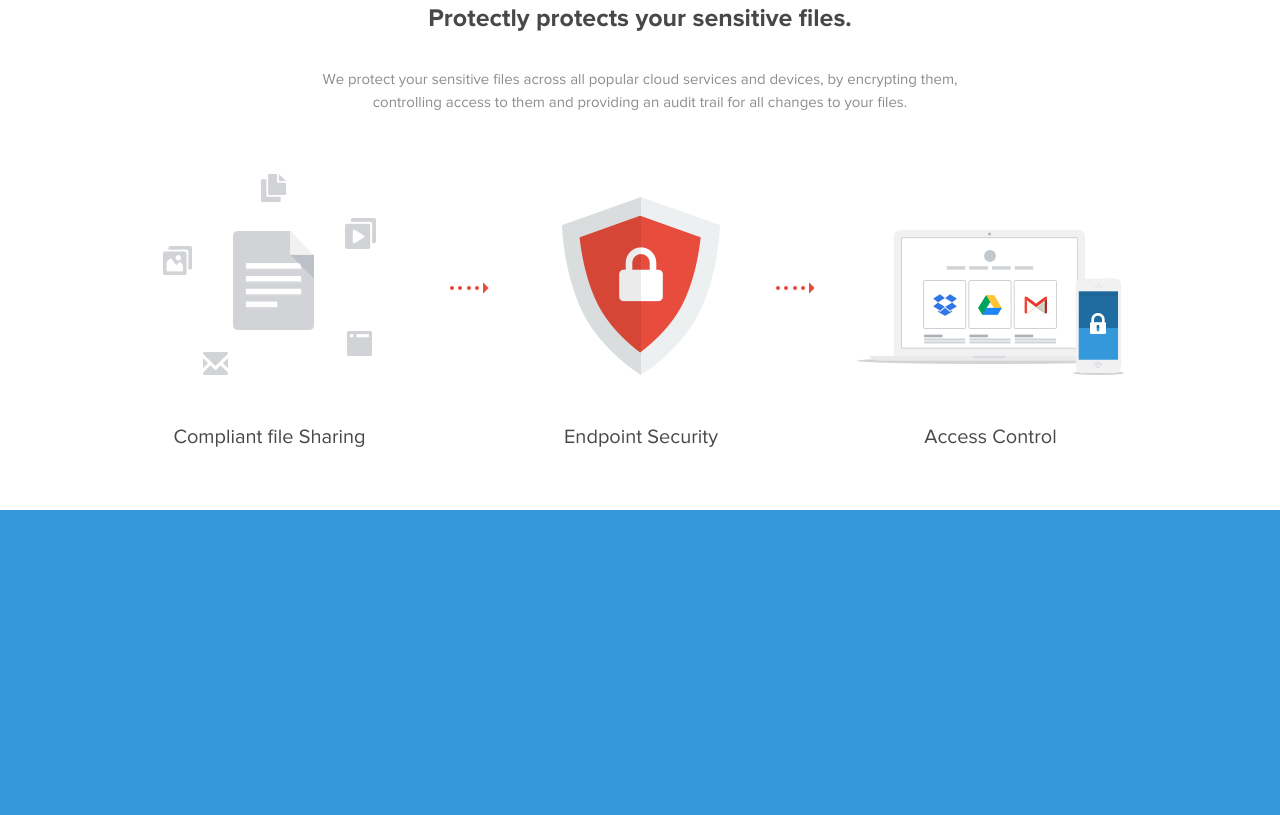
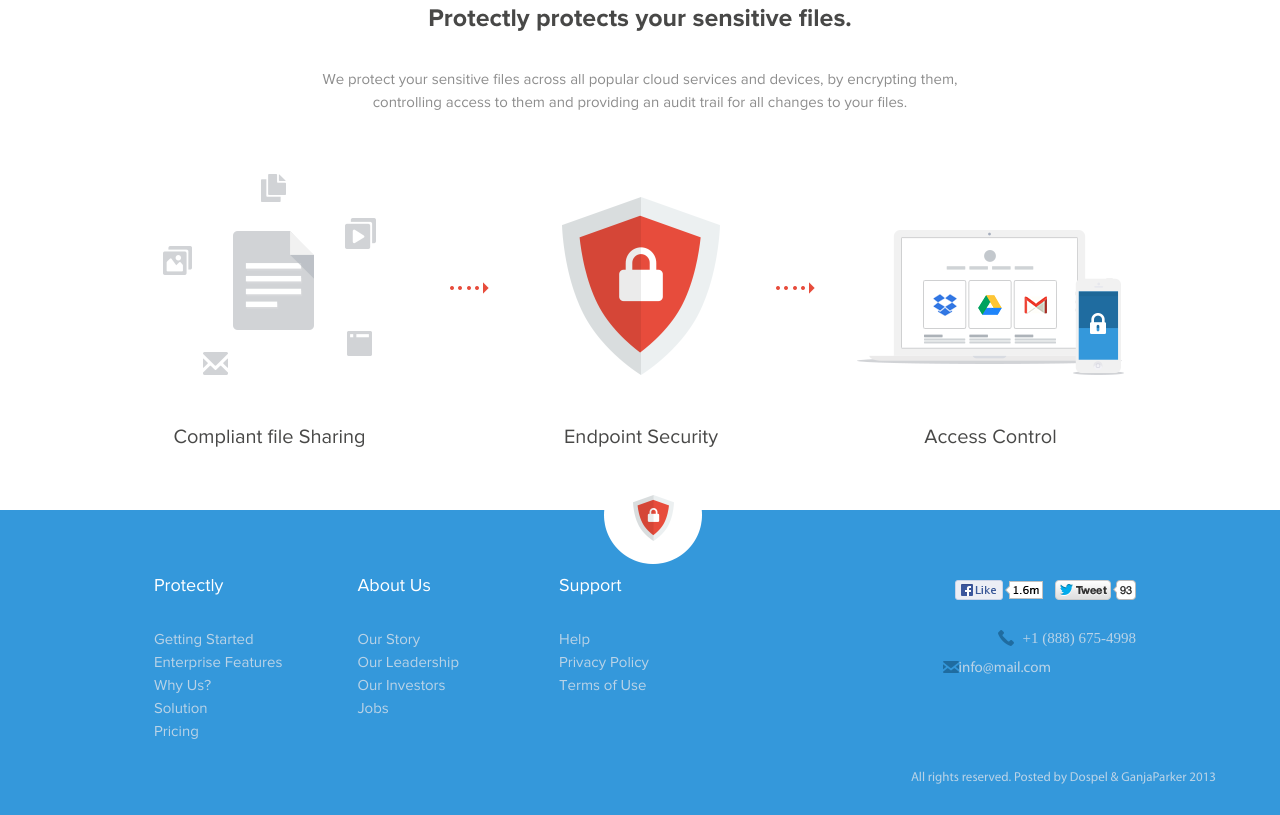
Before and after one commit to HellDevi1/IT, a plain HTML site: page HC/practice6/index.html in a window 1280 px wide. Shown: the part 1345-2160 px from the top of the page. Drawn offline with Linux system fonts and the light colour scheme; a web font is replaced by a local one.

Commit message:
Сайт готов

```diff
--- a/HC/practice6/css/style.css
+++ b/HC/practice6/css/style.css
@@ -95,6 +95,9 @@ font-family: 'fontf14eee643541cf03a10f26c944cc29f5';
 .nav{
 	float: left;
 	list-style: none;
+}
+.nav a:hover{
+	color: #fff;
 }
 .nav a{
 	color: #c2e0f4;
@@ -290,7 +293,7 @@ font-family: 'fontf14eee643541cf03a10f26c944cc29f5';
 	position: relative;
 	bottom: -450px;
 	left: 35px;
-	margin-bottom: 150px;
+	margin-bottom: 100px;
 }
 .functions div{
 	display: inline-block;
@@ -334,3 +337,86 @@ font-family: 'fontf14eee643541cf03a10f26c944cc29f5';
 	position: relative;
 	background-color: #3498db;
 }
+.footer_content{
+	width: 992px;
+	height: 100%;
+	margin: 0 auto;
+	position: relative;
+}
+.footer_shield{
+	position: absolute;
+	top: -44px;
+	left: 460px;
+}
+.info_ul{
+	float: left;
+	font-family: "Proxima Nova regular";
+	padding-left: 10px;
+
+}
+.info_ul ul{
+	display: inline;
+	float: left;
+	list-style-type: none;
+	margin-right: 75px;
+	margin-top: 65px;
+}
+.info_ul ul:nth-child(2){
+	margin-right: 100px;
+}
+.info_ul span{
+	display: block;
+	font-size: 18px;
+	color: #fff;
+	margin-bottom: 35px;
+}
+.info_ul li{
+	margin-bottom: 5px;
+}
+.info_ul a{
+	text-decoration: none;
+	font-size: 15px;
+	color: #bad3e7;
+}
+.info_ul a:hover{
+	color: #fff;
+}
+.social{
+	padding-top: 70px;
+	float: right;
+}
+.footer_contacts{
+	position: absolute;
+	right: 0;
+	top: 120px;
+	font-size: 15px;
+}
+.footer_number{
+	font-family: 'ProximaNova-Semibold';
+	color: #bad3e7;
+	margin-bottom: 13px;
+}
+.footer_mail span{
+	position: absolute;
+	color: #bad3e7;
+	font-family: "MyriadProRegular";
+	right: 85px;
+}
+.footer_contacts img{
+	position: absolute;
+}
+.footer_number img{
+	left: -25px;
+}
+.footer_mail img{
+	top: 31px;
+	left: -80px;
+}
+.copyright{
+	position: absolute;
+	right: -80px;
+	top: 260px;
+	font-family: "MyriadProRegular";
+	color: #bad3e7;
+	font-size: 13px;
+}
--- a/HC/practice6/index.html
+++ b/HC/practice6/index.html
@@ -26,7 +26,7 @@
 					</div>
 				</div>
 				<div class="container container_protect">
-					<div class="protect_text">
+					<div class="protect_text default">
 						Protect Your sensitive<br>
 						files across cloud services.
 					</div>
@@ -52,7 +52,7 @@
 					<img src="./img/sixth_logo.png">
 				</div>
 				<!--<div class="lorem">Lorem ipsum sit Amet Dolor</div>-->
-				<div class="middle_text">
+				<div class="middle_text default">
 					<div class="lorem">
 						Lorem ipsum sit Amet Dolor
 					</div>
@@ -72,14 +72,14 @@
 						Alice Anderson, <a href="https://99designs.com/" target="_blank">99designs.com</a>
 					</div>
 				</div>
-				<div class="lower_text">
+				<div class="lower_text default">
 					<div>Protectly protects your sensitive files.</div>
 					<div>
 						We protect your sensitive files across all popular cloud services and devices, by encrypting them,<br>
 						controlling access to them and providing an audit trail for all changes to your files.
 					</div>
 				</div>
-				<div class="functions">
+				<div class="functions default">
 					<div>
 						<img src="./img/files.png"><br>
 						<span>Compliant file Sharing</span>
@@ -96,7 +96,49 @@
 					</div>
 				</div>
 			</div>
-			<div id="footer"></div>
+			<div id="footer">
+				<div class="footer_content">
+					<div class="footer_shield">
+					<img src="./img/bottom_shield.png">
+					</div>
+					<div class="info_ul default">
+						<ul><span>Protectly</span>
+							<li><a href="#">Getting Started</a></li>
+							<li><a href="#">Enterprise Features</a></li>
+							<li><a href="#">Why Us?</a></li>
+							<li><a href="#">Solution</a></li>
+							<li><a href="#">Pricing</a></li>
+						</ul>
+						<ul><span>About Us</span>
+							<li><a href="#">Our Story</a></li>
+							<li><a href="#">Our Leadership</a></li>
+							<li><a href="#">Our Investors</a></li>
+							<li><a href="#">Jobs</a></li>
+						</ul>
+						<ul><span>Support</span>
+							<li><a href="#">Help</a></li>
+							<li><a href="#">Privacy Policy</a></li>
+							<li><a href="#">Terms of Use</a></li>
+						</ul>
+					</div>
+					<div class="social">
+						<div><img src="./img/social.png"></div>
+					</div>
+					<div class="footer_contacts">
+						<div class="footer_number default">
+							<img src="./img/footer_phone.png">
+							<span>+1 (888) 675-4998</span>
+						</div>
+						<div class="footer_mail default">
+							<img src="./img/footer_mail.png">
+							<span>info@mail.com</span>
+						</div>
+					</div>
+					<div class="copyright default">
+						<span>All rights reserved. Posted by Dospel & GanjaParker 2013</span>
+					</div>
+				</div>
+			</div>
 		</div>
 	</body>
 </HTML>
```
Also changed, not shown: HC/practice6/img/bottom_shield.png (added), HC/practice6/img/footer_mail.png (added), HC/practice6/img/footer_phone.png (added), HC/practice6/img/social.png (added).
